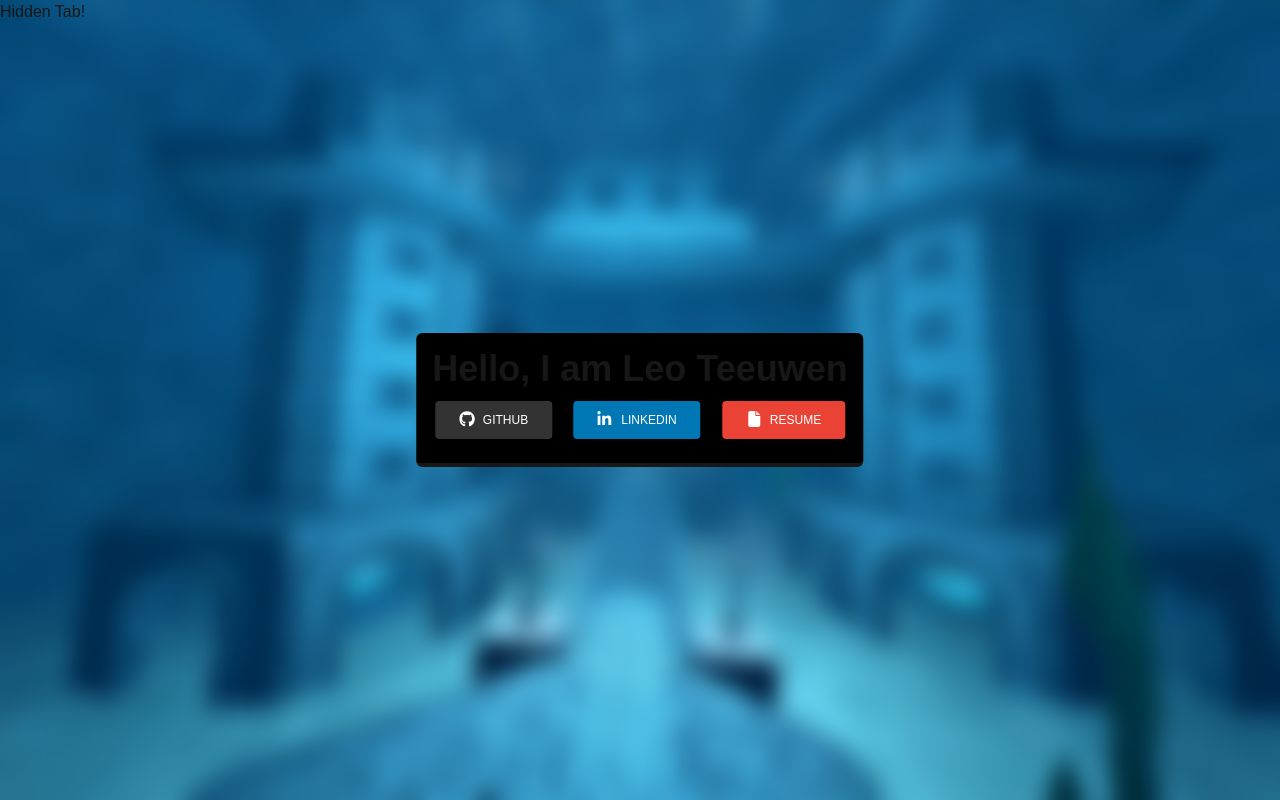
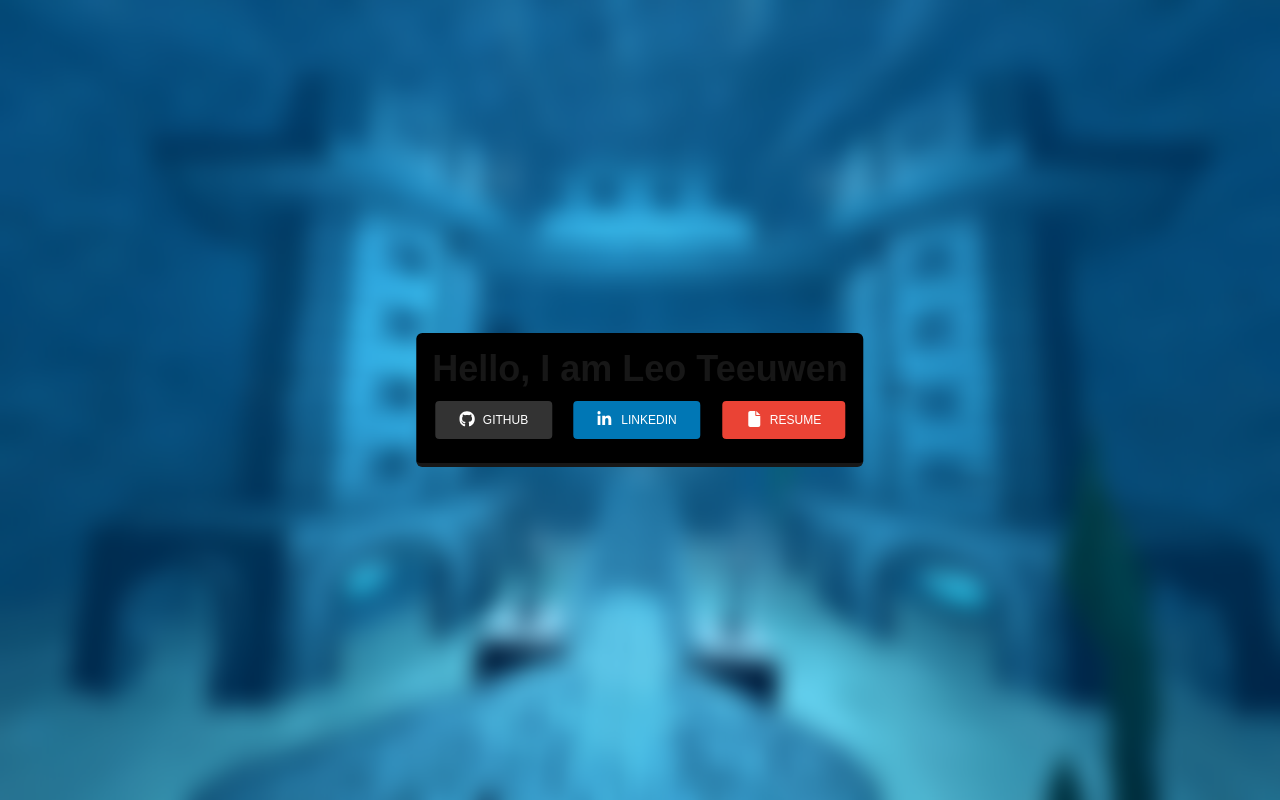
Before and after one commit to LeoTeeuwen/Personal-Website, a Next.js app: page / in a window 1280 px wide. Shown: the top 800 px of the page. Built offline with nearby package versions, Linux system fonts and the light colour scheme.

Commit message:
Hiding tab navigator a link with opacity

```diff
--- a/app/home/hero.tsx
+++ b/app/home/hero.tsx
@@ -45,7 +45,7 @@ export default function Hero() {
             <Image src="/tempBackground.png" fill loading="eager" alt="Loading..." className="aspect-16:9"/>
         </div>
         <div className="background-size: cover relative" style={{height: "100vh", display: "flex"}}>
-            <a href="/hiddenTab">Hidden Tab!</a>
+            <a href="/hiddenTab" style={{opacity: 0.0}}>Hidden Tab!</a>
             <m.div
                 initial={{opacity: 0, y: '25%'}}
                 animate={{opacity: 1, y: '0', transition:{ duration: 1 }}}
```
